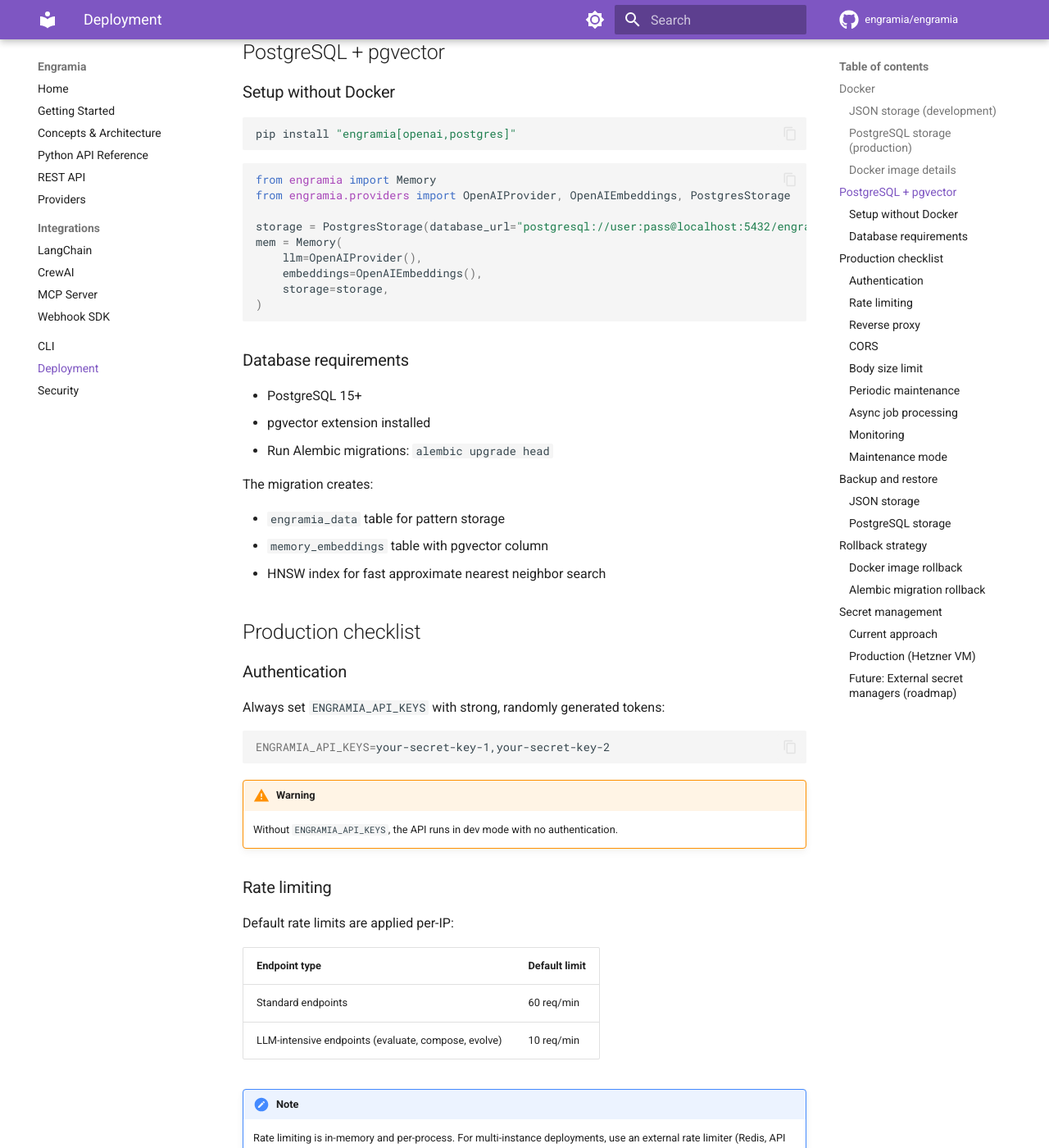
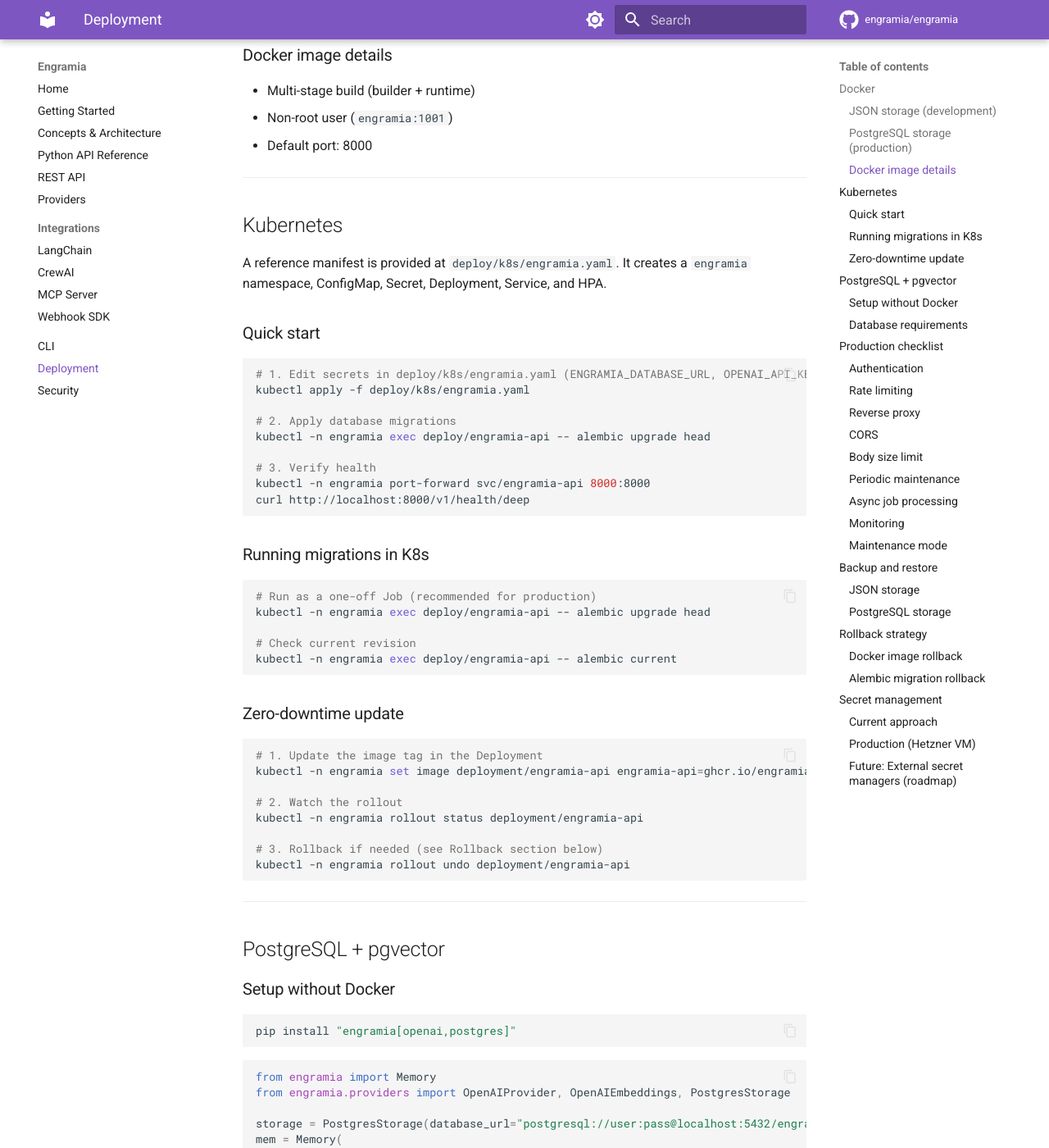
Before and after one commit to engramia/engramia, an MkDocs documentation site: the page built from docs/deployment.md, in a window 1280 px wide and 1400 px high, scrolled down 773 px. Shown: the whole window at 82% size. Built offline with MkDocs 1.6.1 and Material for MkDocs 9.7.7, drawn with Linux system fonts in a browser that asks for light colours; comment, search, counter and statistics services are not loaded; some of the changed text lies outside the part shown.

Commit message:
docs: add K8s section to consolidated deployment guide (#16 + #17)
- Added preamble to deployment.md marking it as the single consolidated
  deployment reference (links to env vars, hardening, backup docs)
- Added Kubernetes section: quick start, migration job, zero-downtime
  update, and kubectl rollback procedure
- Rollback procedure already documented for Docker (IMAGE_TAG + alembic
  downgrade -1); K8s counterpart now explicit with kubectl rollout undo

Co-Authored-By: Claude Sonnet 4.6 <noreply@anthropic.com>

````diff
--- a/docs/deployment.md
+++ b/docs/deployment.md
@@ -1,4 +1,12 @@
 # Deployment
+
+> **Quick reference:** This is the single consolidated deployment guide for Engramia.
+> It covers Docker Compose (dev + production), Kubernetes, database migrations,
+> backup/restore, and rollback procedures.
+>
+> Related docs: [Environment Variables](environment-variables.md) · [Production Hardening](production-hardening.md) · [Backup & Restore](backup-restore.md)
+
+---
 
 ## Docker
 
@@ -29,6 +37,51 @@ docker compose exec engramia-api alembic upgrade head
 - Multi-stage build (builder + runtime)
 - Non-root user (`engramia:1001`)
 - Default port: 8000
+
+---
+
+## Kubernetes
+
+A reference manifest is provided at `deploy/k8s/engramia.yaml`. It creates a `engramia` namespace, ConfigMap, Secret, Deployment, Service, and HPA.
+
+### Quick start
+
+```bash
+# 1. Edit secrets in deploy/k8s/engramia.yaml (ENGRAMIA_DATABASE_URL, OPENAI_API_KEY, etc.)
+kubectl apply -f deploy/k8s/engramia.yaml
+
+# 2. Apply database migrations
+kubectl -n engramia exec deploy/engramia-api -- alembic upgrade head
+
+# 3. Verify health
+kubectl -n engramia port-forward svc/engramia-api 8000:8000
+curl http://localhost:8000/v1/health/deep
+```
+
+### Running migrations in K8s
+
+```bash
+# Run as a one-off Job (recommended for production)
+kubectl -n engramia exec deploy/engramia-api -- alembic upgrade head
+
+# Check current revision
+kubectl -n engramia exec deploy/engramia-api -- alembic current
+```
+
+### Zero-downtime update
+
+```bash
+# 1. Update the image tag in the Deployment
+kubectl -n engramia set image deployment/engramia-api engramia-api=ghcr.io/engramia/engramia:0.6.6
+
+# 2. Watch the rollout
+kubectl -n engramia rollout status deployment/engramia-api
+
+# 3. Rollback if needed (see Rollback section below)
+kubectl -n engramia rollout undo deployment/engramia-api
+```
+
+---
 
 ## PostgreSQL + pgvector
 
````
